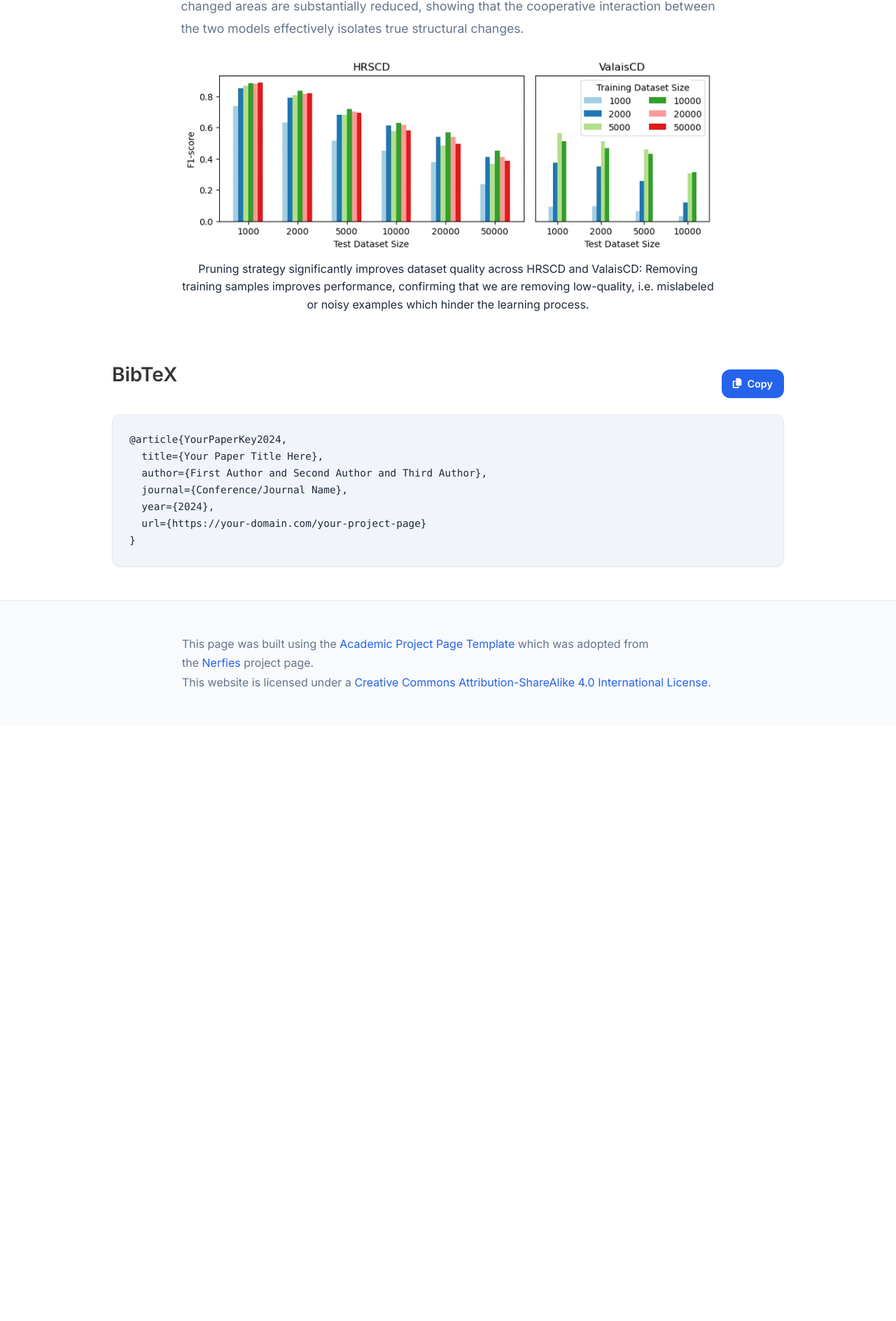
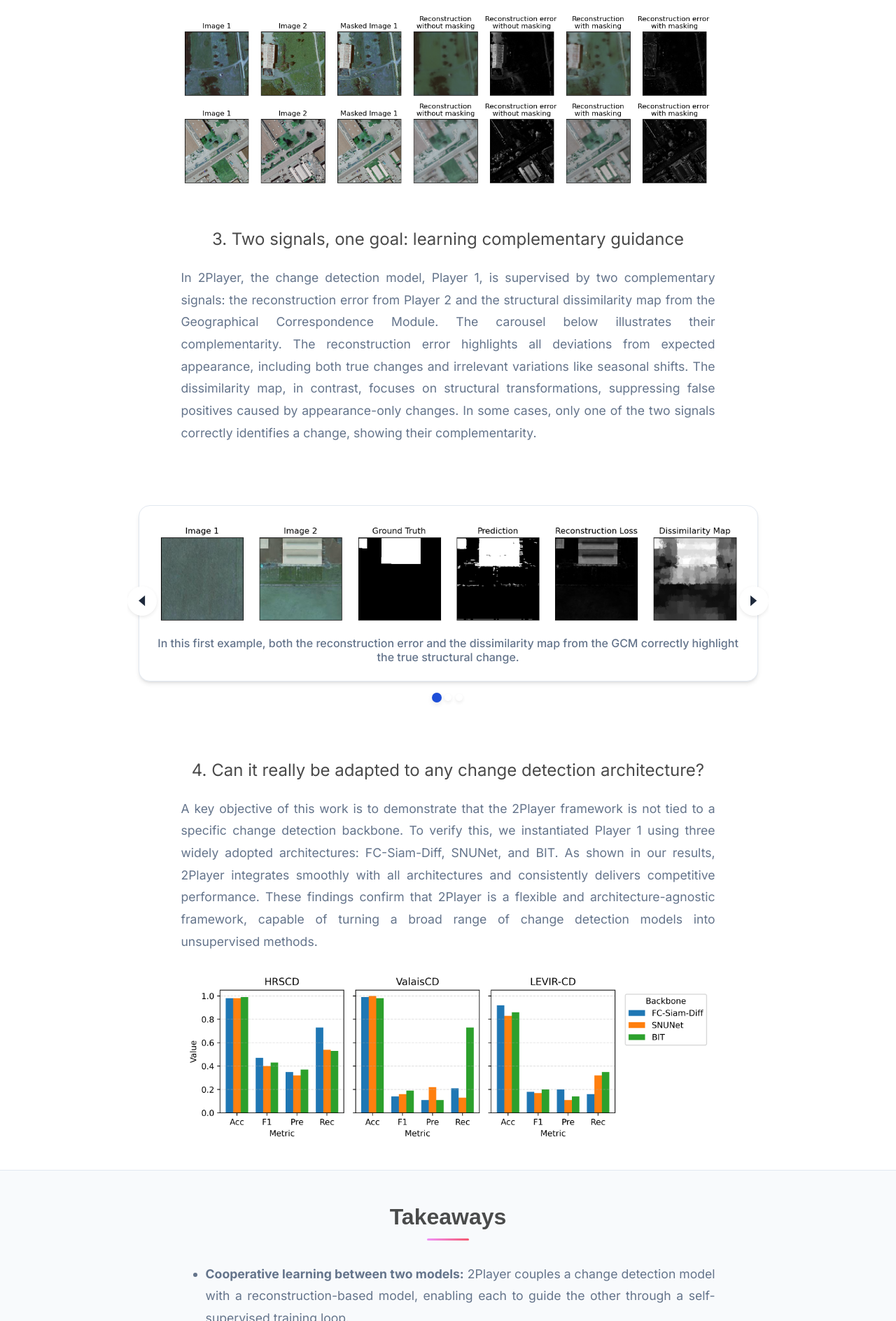
Before and after one commit to manonbechaz/2Player, a plain HTML site: page index.html in a window 1280 px wide. Shown: the part 3731-5619 px from the top of the page at 70% size. Before the commit the page ends 4768 px from the top, so only its background shows below. Drawn offline with nearby package versions, Linux system fonts and the light colour scheme; some icons are missing; a web font is replaced by a local one.

Commit message:
end of explanations

```diff
--- a/index.html
+++ b/index.html
@@ -220,11 +220,12 @@
         <div class="columns is-centered">
           <div class="column has-text-centered">
             <!-- TODO: Replace with your paper title -->
-            <h1 class="title is-1 publication-title">2Player: A General Framework for Self-Supervised Change Detection via Cooperative Learning</h1>
+            <h1 class="title is-1 publication-title">
+              2Player: A General Framework for Self-Supervised Change Detection via Cooperative Learning</h1>
             <div class="is-size-5 publication-authors">
               <!-- TODO: Replace with your paper authors and their personal links -->
               <span class="author-block">
-                <a href="https://manonbechaz.github.io/" target="_blank">Manon Béchaz</a><sup>1</sup>,</span>
+                <a href="https://people.epfl.ch/manon.bechaz" target="_blank">Manon Béchaz</a><sup>1</sup>,</span>
                 <span class="author-block">
                   <a href="https://emanueledalsasso.github.io/" target="_blank">Emanuele Dalsasso</a><sup>1</sup>,</span>
                   <span class="author-block">
@@ -509,20 +510,124 @@
           <p>
             Player 2 produces visually convincing reconstructions of unchanged regions, and the reconstruction error maps
             highlight actual changes, demonstrating the effectiveness of the cooperative framework.
-            When guided by masking from Player 1, reconstruction errors in changed areas are substantially reduced,
-            showing that the cooperative interaction between the two models effectively isolates true structural changes.
           </p>
         </div>
         <figure class="image mod-figure">
-              <img src="static/images/pruning_barplot_both_datasets.png" alt="Modalities overview" width="110%">
-              <figcaption class="has-text-centered is-size-9 mt-2">
-    Pruning strategy significantly improves dataset quality across HRSCD and ValaisCD: Removing training samples improves performance, confirming that we are removing low-quality, i.e.
-mislabeled or noisy examples which hinder the learning process.
-  </figcaption>
+              <img src="static/images/reconstruction_error_HRSCD.png" alt="Modalities overview" width="110%">
+            </figure>
+            <figure class="image mod-figure">
+              <img src="static/images/reconstruction_error_ValaisCD.png" alt="Modalities overview" width="110%">
             </figure>
       </div>
     </div>
   </div>
+  </div>
+</section>
+
+<section class="hero is-small">
+  <div class="hero-body results-text">
+  <div class="container is-max-desktop">
+    <div class="columns is-centered has-text-centered">
+      <div class="column is-four-fifths">
+        <h3 class="subtitle is-4 mt-3">3. Two signals, one goal: learning complementary guidance
+</h3>
+        <div class="content has-text-justified">
+          <!-- TODO: Replace with your paper abstract -->
+          <p>
+            In 2Player, the change detection model, Player 1, is supervised by two complementary signals: the reconstruction error from Player 2 and the structural dissimilarity map from the Geographical Correspondence Module.
+            The carousel below illustrates their complementarity. The reconstruction error highlights all deviations from expected
+            appearance, including both true changes and irrelevant variations like seasonal shifts.
+            The dissimilarity map, in contrast, focuses on structural transformations, suppressing false positives caused by appearance-only changes. In some cases, only one of the two signals correctly identifies a change,
+            showing their complementarity.
+          </p>
+        </div>
+    </div>
+  </div>
+  </div>
+</section>
+
+<!-- Image carousel -->
+<section class="hero is-small">
+  <div class="hero-body carousel-section">
+    <div class="container">
+      <div class="columns is-centered has-text-centered">
+      <div class="column is-four-fifths">
+      <div id="results-carousel" class="carousel results-carousel">
+       <div class="item">
+        <!-- TODO: Replace with your research result images -->
+        <img src="static/images/example_difference_reconstruction_dissimilarity.png" alt="First research result visualization" loading="lazy"/>
+        <!-- TODO: Replace with description of this result -->
+        <h2 class="subtitle has-text-centered">
+          In this first example, both the reconstruction error and the dissimilarity map from the GCM correctly highlight the true structural change.
+        </h2>
+      </div>
+      <div class="item">
+        <!-- Your image here -->
+        <img src="static/images/example_difference_reconstruction_dissimilarity5.png" alt="Second research result visualization" loading="lazy"/>
+        <h2 class="subtitle has-text-centered">
+          In the second example, we however observe a high reconstruction error in the fields due to seasonal variation that does not correspond to a true structural change.
+          In that case, the low structural dissimilarity prevents false detection.
+        </h2>
+      </div>
+      <div class="item">
+        <!-- Your image here -->
+        <img src="static/images/example_difference_reconstruction_dissimilarity6.png" alt="Third research result visualization" loading="lazy"/>
+        <h2 class="subtitle has-text-centered">
+        In this last example the opposite is observed: the large structural transformation leads to a high reconstruction error, while the dissimilarity fails
+        to fully capture the change.
+       </h2>
+     </div>
+    </div>
+  </div>
+</div>
+</div>
+</section>
+<!-- End image carousel -->
+
+<section class="hero is-small">
+  <div class="hero-body results-text">
+  <div class="container is-max-desktop">
+    <div class="columns is-centered has-text-centered">
+      <div class="column is-four-fifths">
+        <h3 class="subtitle is-4 mt-3">4. Can it really be adapted to any change detection architecture?
+</h3>
+        <div class="content has-text-justified">
+          <!-- TODO: Replace with your paper abstract -->
+          <p>
+            A key objective of this work is to demonstrate that the 2Player framework is not tied to a specific change detection backbone.
+            To verify this, we instantiated Player 1 using three widely adopted architectures: FC-Siam-Diff, SNUNet, and BIT.
+            As shown in our results, 2Player integrates smoothly with all architectures and consistently delivers competitive performance.
+            These findings confirm that 2Player is a flexible and architecture-agnostic framework, capable of turning a broad range of change detection models into unsupervised methods.
+          </p>
+        </div>
+        <figure class="image mod-figure">
+              <img src="static/images/different_backbones.png" alt="Modalities overview" width="110%">
+              <figcaption class="has-text-centered is-size-9 mt-2">
+  </figcaption>
+            </figure>
+    </div>
+  </div>
+  </div>
+</section>
+
+<!-- Takeaways -->
+<section class="section hero is-light">
+  <div class="container is-max-desktop">
+    <div class="columns is-centered has-text-centered">
+      <div class="column is-four-fifths">
+        <h2 class="title is-3">Takeaways</h2>
+        <div class="content has-text-justified">
+          <!-- TODO: Replace with your paper abstract -->
+          <ul>
+            <li> <b>Cooperative learning between two models:</b> 2Player couples a change detection model with a reconstruction-based model, enabling each to guide the other through a self-supervised training loop.</li>
+            <li><b>Architecture-agnostic design:</b> The framework can transform any existing change detection architecture into an unsupervised model, preserving its expressive capacity without requiring labels.</li>
+            <li><b>Dual complementary supervision:</b> Reconstruction errors and dissimilarity maps provide two distinct but complementary supervision signals that jointly drive self-supervised learning.</li>
+            <li><b>Focus on structural change:</b> By leveraging structural dissimilarity maps, 2Player becomes robust to irrelevant variations such as seasonal or illumination changes and concentrates on true structural transformations.</li>
+            <li><b>State-of-the-art performance:</b> Across four high-resolution datasets, 2Player achieves state-of-the-art results among unsupervised methods.</li>
+          </ul>
+        </div>
+      </div>
+    </div>
   </div>
 </section>
 
@@ -532,10 +637,6 @@
     <div class="container is-max-desktop content">
       <div class="bibtex-header">
         <h2 class="title">BibTeX</h2>
-        <button class="copy-bibtex-btn" onclick="copyBibTeX()" title="Copy BibTeX to clipboard">
-          <i class="fas fa-copy"></i>
-          <span class="copy-text">Copy</span>
-        </button>
       </div>
       <pre id="bibtex-code"><code>@article{YourPaperKey2024,
   title={Your Paper Title Here},
@@ -543,6 +644,15 @@
   journal={Conference/Journal Name},
   year={2024},
   url={https://your-domain.com/your-project-page}
+}</code></pre>
+<pre id="bibtex-code"><code>@inproceedings{bechaz2025self,
+  title={Self-supervised Change Detection via Cooperative Learning: A Two-Player Model},
+  author={B{\'e}chaz, Manon and Dalsasso, Emanuele and Tomoiag{\u{a}}, Ciprian and Detyniecki, Marcin and Tuia, Devis},
+  booktitle={2025 Joint Urban Remote Sensing Event (JURSE)},
+  pages={1--4},
+  year={2025},
+  organization={IEEE},
+  doi={10.1109/JURSE60372.2025.11076078}
 }</code></pre>
     </div>
 </section>
--- a/static/css/index.css
+++ b/static/css/index.css
@@ -1,7 +1,7 @@
 /* Modern CSS Variables for consistent theming */
 :root {
   --primary-color: #2563eb;
-  --primary-hover: #1d4ed8;
+  --primary-hover: #1d4ed8; /*#1d4ed8;*/
   --secondary-color: #64748b;
   --accent-color: #0ea5e9;
   --text-primary: #1e293b;
--- a/static/js/index.js
+++ b/static/js/index.js
@@ -126,8 +126,8 @@
 		slidesToScroll: 1,
 		slidesToShow: 1,
 		loop: true,
-		infinite: true,
-		autoplay: true,
+		infinite: false,
+		autoplay: false,
 		autoplaySpeed: 5000,
     }
 
```
Also changed, not shown: static/images/different_backbones.png (added), static/images/example_difference_reconstruction_dissimilarity.png (added), static/images/example_difference_reconstruction_dissimilarity5.png (added), static/images/example_difference_reconstruction_dissimilarity6.png (added).
